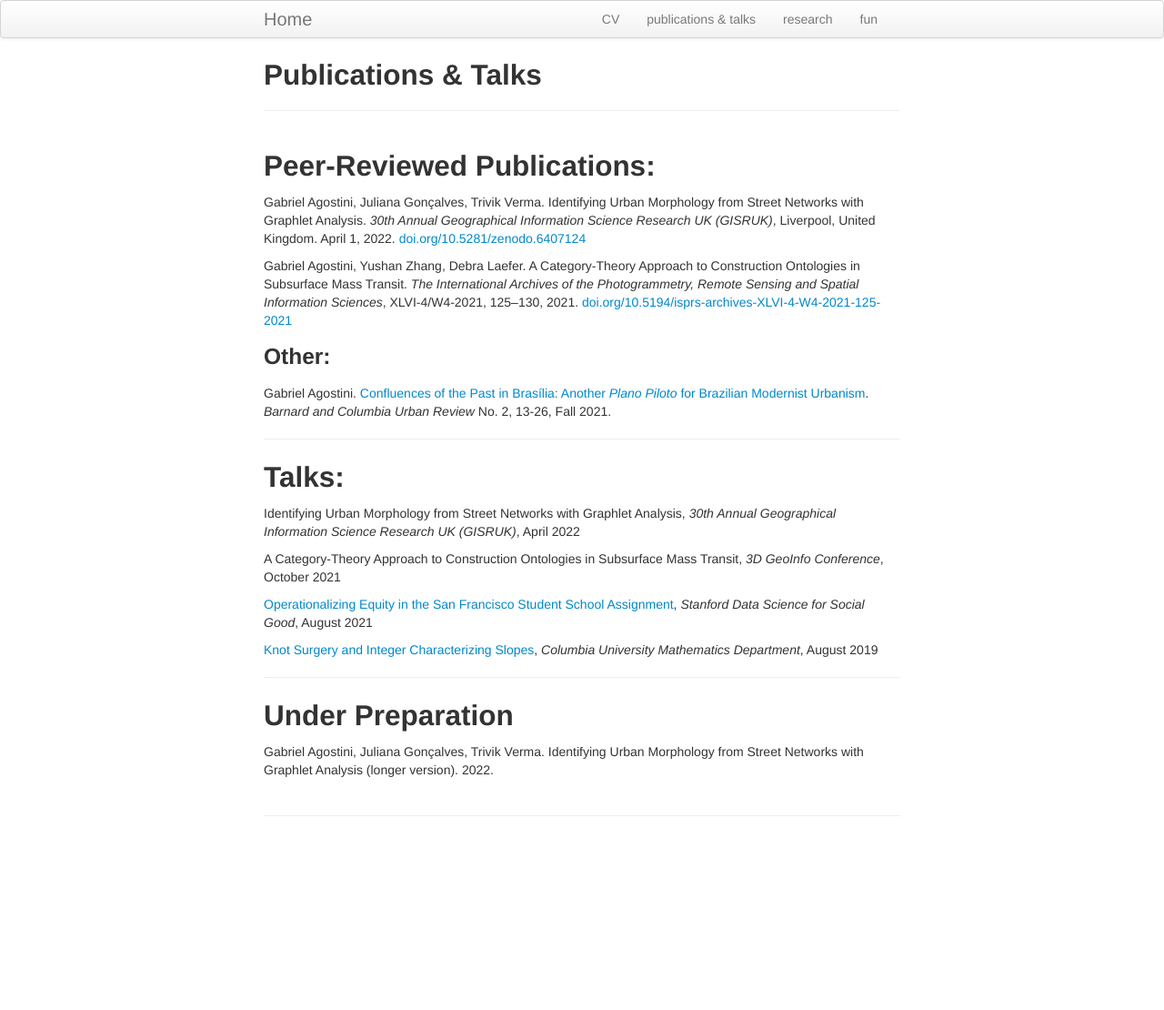
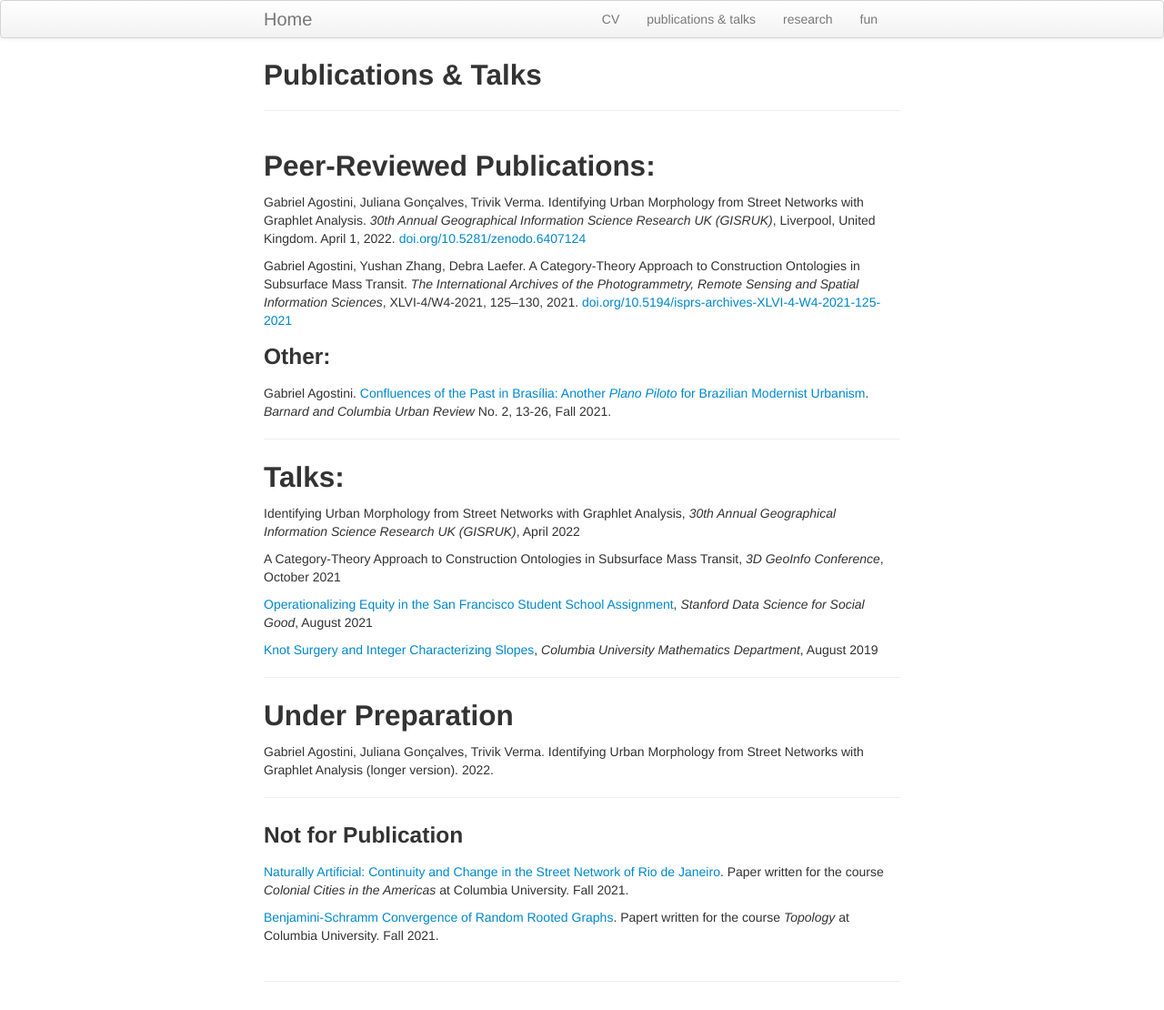
Before and after one commit to gsagostini/gsagostini.github.io, a Jekyll site: the page built from pages/publications_and_talks.md, in a window 1280 px wide. Shown: the whole page at 91% size. Built offline with Jekyll 4.4.1, drawn with Linux system fonts in a browser that asks for light colours; before the commit the page ends 928 px from its top, so only the background shows below that.

Commit message:
add not for publication section

```diff
--- a/pages/publications_and_talks.md
+++ b/pages/publications_and_talks.md
@@ -30,3 +30,10 @@ A Category-Theory Approach to Construction Ontologies in Subsurface Mass Transit
 ## Under Preparation
 
 Gabriel Agostini, Juliana Gonçalves, Trivik Verma. Identifying Urban Morphology from Street Networks with Graphlet Analysis (longer version). 2022.
+
+---
+### Not for Publication
+
+[Naturally Artificial: Continuity and Change in the Street Network of Rio de Janeiro](../files/rj-street-network.pdf). Paper written for the course _Colonial Cities in the Americas_ at Columbia University. Fall 2021.
+
+[Benjamini-Schramm Convergence of Random Rooted Graphs](http://math.columbia.edu/~mmiller/TProjects/GAgostini21f.pdf). Papert written for the course _Topology_ at Columbia University. Fall 2021.
```
